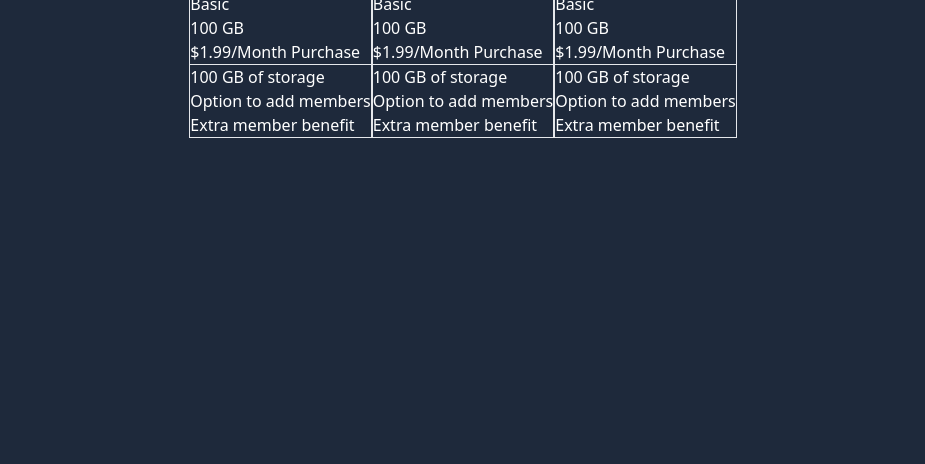
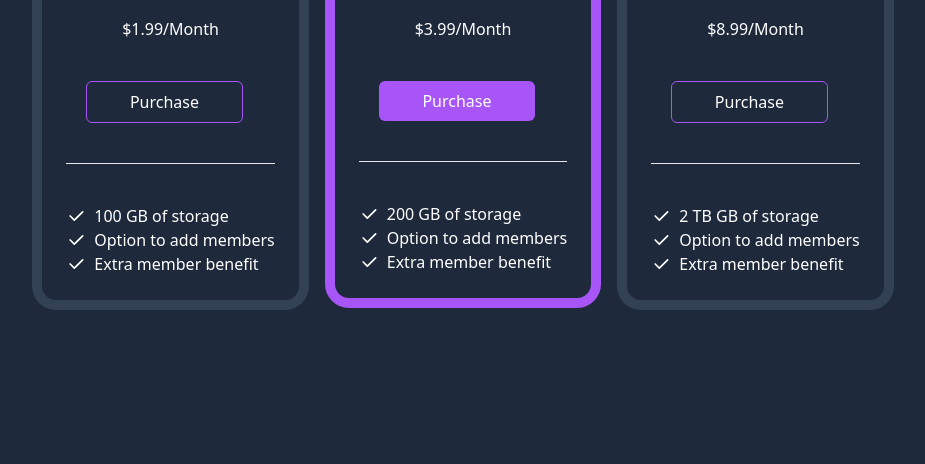
Before and after one commit to Blessing-bit-ui/pricing-cards, a plain HTML site: page index.html in a window 1280 px wide. Shown: the part 336-800 px from the top of the page, without its empty margins (177-1102 px from the left). Drawn offline with nearby package versions, Linux system fonts and the light colour scheme.

Commit message:
added div and class

```diff
--- a/index.html
+++ b/index.html
@@ -7,42 +7,147 @@
     <title>Pricing cards</title>
 </head>
 <body>
-    <div class="bg-slate-800 flex items-center justify-center h-screen">
-        <div class=" flex flex-col md:flex-row">
-            <div class="border text-white">
-                <h3> Basic</h3>
-                <h1> 100 <span>GB</span></h1>
-                $1.99/Month
-                <button> Purchase</button>
+    <div class="bg-slate-800 flex items-center justify-center md:h-screen">
+        <div class=" flex flex-col md:flex-row gap-4 mt-2">
+            <div class="border-[10px] border-slate-700 text-white h-fit p-6 space-y-10 rounded-3xl">
+                <h3 class="text-lg text-center font-serif"> Basic</h3>
+                <h1 class="text-3xl mt-10 text-center font-serif">100 <span class="text-5xl">GB</span></h1>
+                <p class="text-center">$1.99/Month</p>
+                <button class="border border-purple-500 p-2 w-3/4 rounded-md mx-5 hover:bg-purple-600">Purchase</button>
                 <hr/>
                <ul>
-                <li>100 GB of storage</li>
-                <li> Option to add members</li>
-                <li> Extra member benefit</li>
+                <li class="flex items-center"> <span><svg
+                  xmlns="http://www.w3.org/2000/svg"
+                  class="w-5 h-5"
+                  viewBox="0 0 24 24"
+                  stroke-width="2"
+                  stroke="currentColor"
+                  fill="none"
+                  stroke-linecap="round"
+                  stroke-linejoin="round"
+                >
+                  <path stroke="none" d="M0 0h24v24H0z" fill="none" />
+                  <path d="M5 12l5 5l10 -10" />
+                </svg></span><span class="ml-2">
+                    100 GB of storage</li>
+                <li class="flex items-center"> <span><svg
+                  xmlns="http://www.w3.org/2000/svg"
+                  class="w-5 h-5"
+                  viewBox="0 0 24 24"
+                  stroke-width="2"
+                  stroke="currentColor"
+                  fill="none"
+                  stroke-linecap="round"
+                  stroke-linejoin="round"
+                >
+                  <path stroke="none" d="M0 0h24v24H0z" fill="none" />
+                  <path d="M5 12l5 5l10 -10" />
+                </svg></span><span class="ml-2"> Option to add members</li>
+                <li class="flex items-center"> <span><svg
+                  xmlns="http://www.w3.org/2000/svg"
+                  class="w-5 h-5"
+                  viewBox="0 0 24 24"
+                  stroke-width="2"
+                  stroke="currentColor"
+                  fill="none"
+                  stroke-linecap="round"
+                  stroke-linejoin="round"
+                >
+                  <path stroke="none" d="M0 0h24v24H0z" fill="none" />
+                  <path d="M5 12l5 5l10 -10" />
+                </svg></span><span class="ml-2"> Extra member benefit</li>
                </ul>
             </div>
-                 <div class="border text-white">
-                <h3> Basic</h3>
-                <h1> 100 <span>GB</span></h1>
-                $1.99/Month
-                <button> Purchase</button>
+                 <div class="border-[10px] border-purple-500 text-white h-fit p-6 space-y-10 rounded-3xl">
+                <h3 class="text-lg text-center font-serif">Standard</h3>
+                <h1 class="text-3xl mt-10 text-center font-serif">200 <span class="text-5xl">GB</span></h1>
+                <p class="text-center">$3.99/Month</p>
+                <button class="bg-purple-500 p-2 w-3/4 rounded-md mx-5 hover:bg-purple-600"> Purchase</button>
                 <hr/>
                <ul>
-                <li>100 GB of storage</li>
-                <li> Option to add members</li>
-                <li> Extra member benefit</li>
+                <li class="flex items-center"> <span><svg
+                  xmlns="http://www.w3.org/2000/svg"
+                  class="w-5 h-5"
+                  viewBox="0 0 24 24"
+                  stroke-width="2"
+                  stroke="currentColor"
+                  fill="none"
+                  stroke-linecap="round"
+                  stroke-linejoin="round"
+                >
+                  <path stroke="none" d="M0 0h24v24H0z" fill="none" />
+                  <path d="M5 12l5 5l10 -10" />
+                </svg></span><span class="ml-2">200 GB of storage</span></li>
+                <li class="flex items-center"> <span><svg
+                  xmlns="http://www.w3.org/2000/svg"
+                  class="w-5 h-5"
+                  viewBox="0 0 24 24"
+                  stroke-width="2"
+                  stroke="currentColor"
+                  fill="none"
+                  stroke-linecap="round"
+                  stroke-linejoin="round"
+                >  <path stroke="none" d="M0 0h24v24H0z" fill="none" />
+                  <path d="M5 12l5 5l10 -10" />
+                </svg></span><span class="ml-2" > Option to add members</li>
+                <li class=" flex items-center"> <span><svg
+                  xmlns="http://www.w3.org/2000/svg"
+                  class="w-5 h-5"
+                  viewBox="0 0 24 24"
+                  stroke-width="2"
+                  stroke="currentColor"
+                  fill="none"
+                  stroke-linecap="round"
+                  stroke-linejoin="round"
+                ><path stroke="none" d="M0 0h24v24H0z" fill="none" />
+                  <path d="M5 12l5 5l10 -10" />
+                </svg></span><span class="ml-2"> Extra member benefit</li>
                </ul>
             </div>
-               <div class="border text-white">
-                <h3> Basic</h3>
-                <h1> 100 <span>GB</span></h1>
-                $1.99/Month
-                <button> Purchase</button>
+               <div class="border-[10px] border-slate-700 text-white h-fit p-6 space-y-10 rounded-3xl">
+                <h3 class="text-lg text-center font-serif">PREMIUM</h3>
+                <h1 class="text-3xl mt-10 text-center font-serif">2<span class="text-5xl">TB</span></h1>
+                 <p class="text-center">$8.99/Month</p>
+                <button class="p-2 w-3/4 rounded-md mx-5 border border-purple-500 hover:bg-purple-800"> Purchase</button>
                 <hr/>
                <ul>
-                <li>100 GB of storage</li>
-                <li> Option to add members</li>
-                <li> Extra member benefit</li>
+                 <li class="flex items-center"> <span><svg
+                  xmlns="http://www.w3.org/2000/svg"
+                  class="w-5 h-5"
+                  viewBox="0 0 24 24"
+                  stroke-width="2"
+                  stroke="currentColor"
+                  fill="none"
+                  stroke-linecap="round"
+                  stroke-linejoin="round"
+                ><path stroke="none" d="M0 0h24v24H0z" fill="none" />
+                  <path d="M5 12l5 5l10 -10" />
+                </svg></span><span class="ml-2">
+                    2 TB GB of storage</li>
+                <li class= "flex items-center"> <span><svg
+                  xmlns="http://www.w3.org/2000/svg"
+                  class="w-5 h-5"
+                  viewBox="0 0 24 24"
+                  stroke-width="2"
+                  stroke="currentColor"
+                  fill="none"
+                  stroke-linecap="round"
+                  stroke-linejoin="round"
+                ><path stroke="none" d="M0 0h24v24H0z" fill="none" />
+                  <path d="M5 12l5 5l10 -10" />
+                </svg></span><span class="ml-2"> Option to add members</li>
+                <li class="flex items-center"> <span><svg
+                  xmlns="http://www.w3.org/2000/svg"
+                  class="w-5 h-5"
+                  viewBox="0 0 24 24"
+                  stroke-width="2"
+                  stroke="currentColor"
+                  fill="none"
+                  stroke-linecap="round"
+                  stroke-linejoin="round"
+                ><path stroke="none" d="M0 0h24v24H0z" fill="none" />
+                  <path d="M5 12l5 5l10 -10" />
+                </svg></span><span class="ml-2"> Extra member benefit</li>
                </ul>
             </div>
         </div>
```
